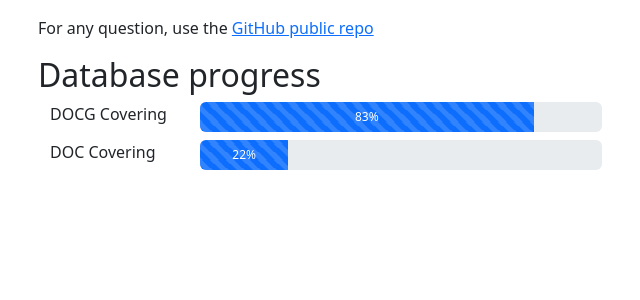
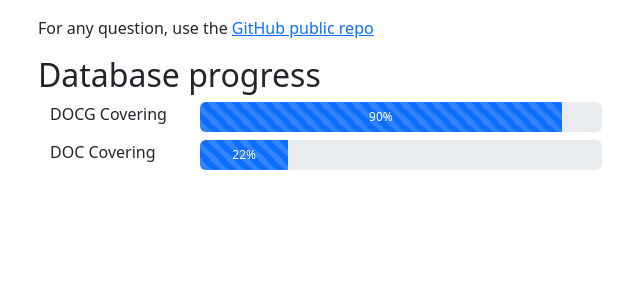
Before and after one commit to AGReATWine/agreatwine-web, a Flask app: page / in a window 1280 px wide. Shown: the part 367-667 px from the top of the page, without its empty margins (44-684 px from the left). Run offline with Flask 3, Linux system fonts and the light colour scheme; data that the repository does not hold is empty; some libraries are stand-ins or nearby versions.

Commit message:
ruchè - docg db 90 percent complete

```diff
--- a/templates/home.html.j2
+++ b/templates/home.html.j2
@@ -33,7 +33,7 @@
     </div>
     <div class="col">
       <div class="progress" style="height: 30px;">
-        <div class="progress-bar progress-bar-striped progress-bar-animated" role="progressbar" aria-label="Animated striped example" aria-valuenow="83" aria-valuemin="0" aria-valuemax="100" style="width: 83%">83%</div>
+        <div class="progress-bar progress-bar-striped progress-bar-animated" role="progressbar" aria-label="Animated striped example" aria-valuenow="90" aria-valuemin="0" aria-valuemax="100" style="width: 90%">90%</div>
       </div>
     </div>
   </div>
```
